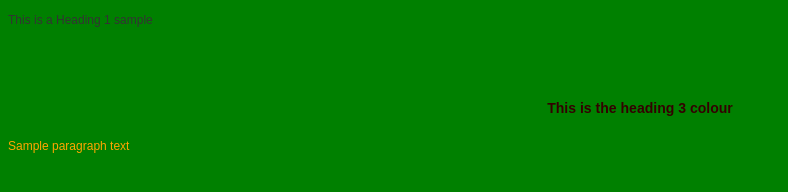
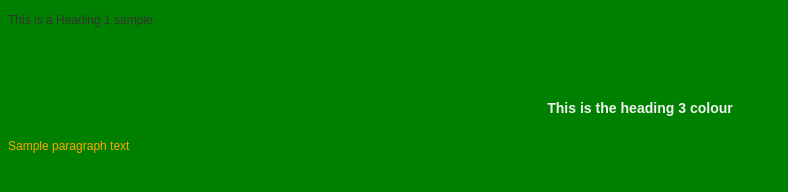
Before and after one commit to SolutionsDigital/html_css_js, a plain HTML site: page CssSamples.html in a window 1280 px wide. Shown: the whole page, without its empty margins (0-788 px from the left). Drawn offline with Linux system fonts and the light colour scheme.

Commit message:
changing colours in CSS

```diff
--- a/flavour.css
+++ b/flavour.css
@@ -21,7 +21,7 @@
  }
 
  h3 {
-     color: #330000;
+     color: #f0f0f0;
      text-align: center;
  }
 
```
Also changed, not shown: index2.html (+1 -0 lines).
